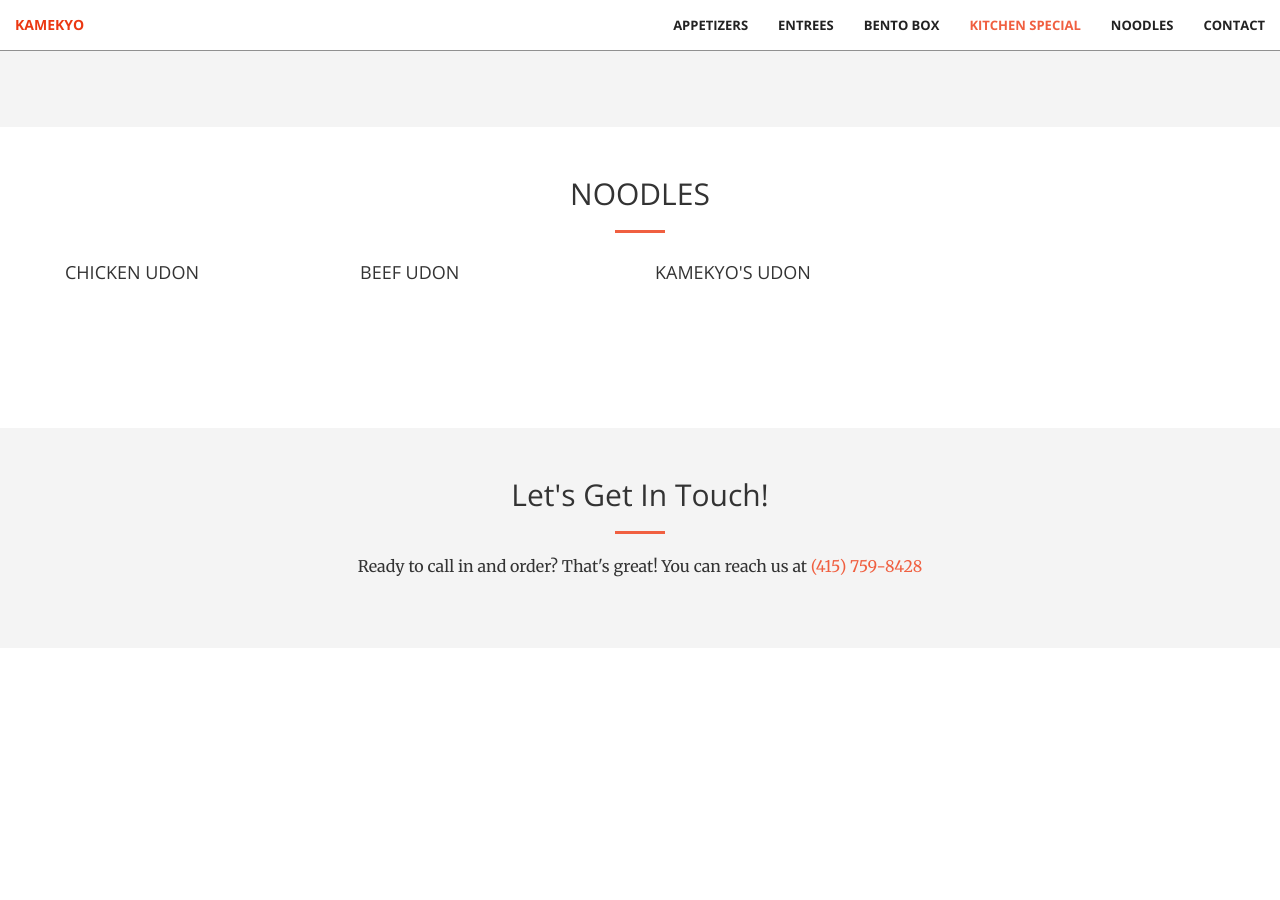
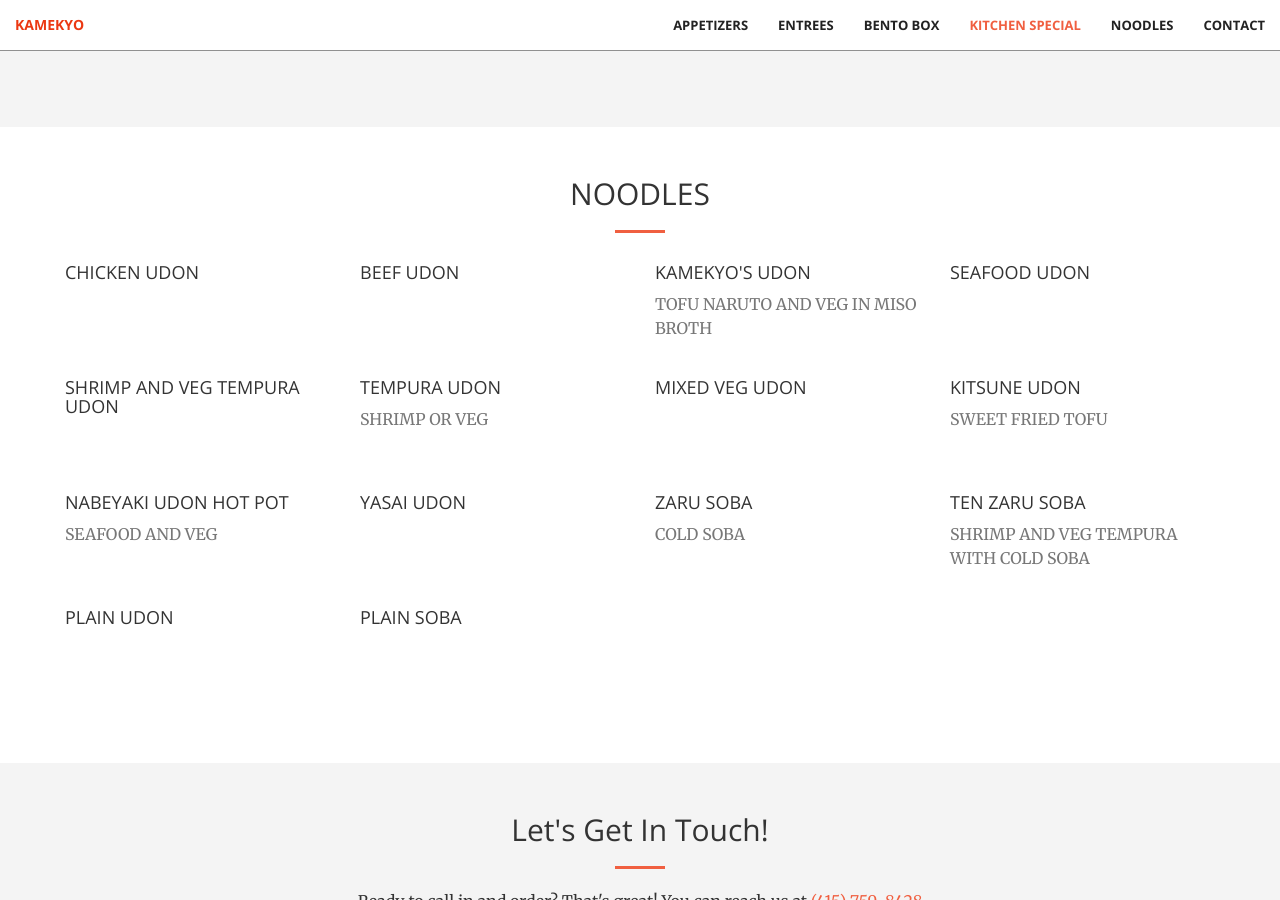
Before and after one commit to CyrusLiang/kamekyo, a Jekyll site: the page built from index.html, in a window 1280 px wide and 900 px high, scrolled down 3928 px. Built offline with Jekyll 4.4.1, drawn with Linux system fonts in a browser that asks for light colours; before the commit the page ends 4576 px from its top, so only the background shows below that.

Commit message:
Update noodles.html

```diff
--- a/_includes/noodles.html
+++ b/_includes/noodles.html
@@ -24,14 +24,79 @@
             <div class="col-lg-3 col-sm-6">
                 <div class="food-box">
                     <h4>Kamekyo's Udon</h4>
-                    <p class="text-muted"></p>
+                    <p class="text-muted">Tofu naruto and veg in miso broth</p>
                     <p id="kameu"></p>
                 </div>
             </div>
             <div class="col-lg-3 col-sm-6">
                 <div class="food-box">
-                    <h4></h4>
-                    <p id=""></p>
+                    <h4>Seafood Udon</h4>
+                    <p id="seafu"></p>
+                </div>
+            </div>
+            <div class="col-lg-3 col-sm-6">
+                <div class="food-box">
+                    <h4>Shrimp and Veg Tempura Udon</h4>
+                    <p id="svtempu"></p>
+                </div>
+            </div>
+            <div class="col-lg-3 col-sm-6">
+                <div class="food-box">
+                    <h4>Tempura Udon</h4>
+                    <p class="text-muted">Shrimp or veg</p>
+                    <p id="tempu"></p>
+                </div>
+            </div>
+            <div class="col-lg-3 col-sm-6">
+                <div class="food-box">
+                    <h4>Mixed Veg Udon</h4>
+                    <p id="vegu"></p>
+                </div>
+            </div>
+            <div class="col-lg-3 col-sm-6">
+                <div class="food-box">
+                    <h4>Kitsune Udon</h4>
+                    <p class="text-muted">Sweet fried tofu</p>
+                    <p id="kitsune"></p>
+                </div>
+            </div>
+            <div class="col-lg-3 col-sm-6">
+                <div class="food-box">
+                    <h4>Nabeyaki Udon Hot Pot</h4>
+                    <p class="text-muted">Seafood and veg</p>
+                    <p id="nabe"></p>
+                </div>
+            </div>
+            <div class="col-lg-3 col-sm-6">
+                <div class="food-box">
+                    <h4>Yasai Udon</h4>
+                    <p id="yasai"></p>
+                </div>
+            </div>
+            <div class="col-lg-3 col-sm-6">
+                <div class="food-box">
+                    <h4>Zaru Soba</h4>
+                    <p class="text-muted">Cold soba</p>
+                    <p id="zaru"></p>
+                </div>
+            </div>
+            <div class="col-lg-3 col-sm-6">
+                <div class="food-box">
+                    <h4>Ten Zaru Soba</h4>
+                    <p class="text-muted">Shrimp and veg tempura with cold soba</p>
+                    <p id="tzsoba"></p>
+                </div>
+            </div>
+            <div class="col-lg-3 col-sm-6">
+                <div class="food-box">
+                    <h4>Plain Udon</h4>
+                    <p id="pudon"></p>
+                </div>
+            </div>
+            <div class="col-lg-3 col-sm-6">
+                <div class="food-box">
+                    <h4>Plain Soba</h4>
+                    <p id="psoba"></p>
                 </div>
             </div>
         </div>
```
